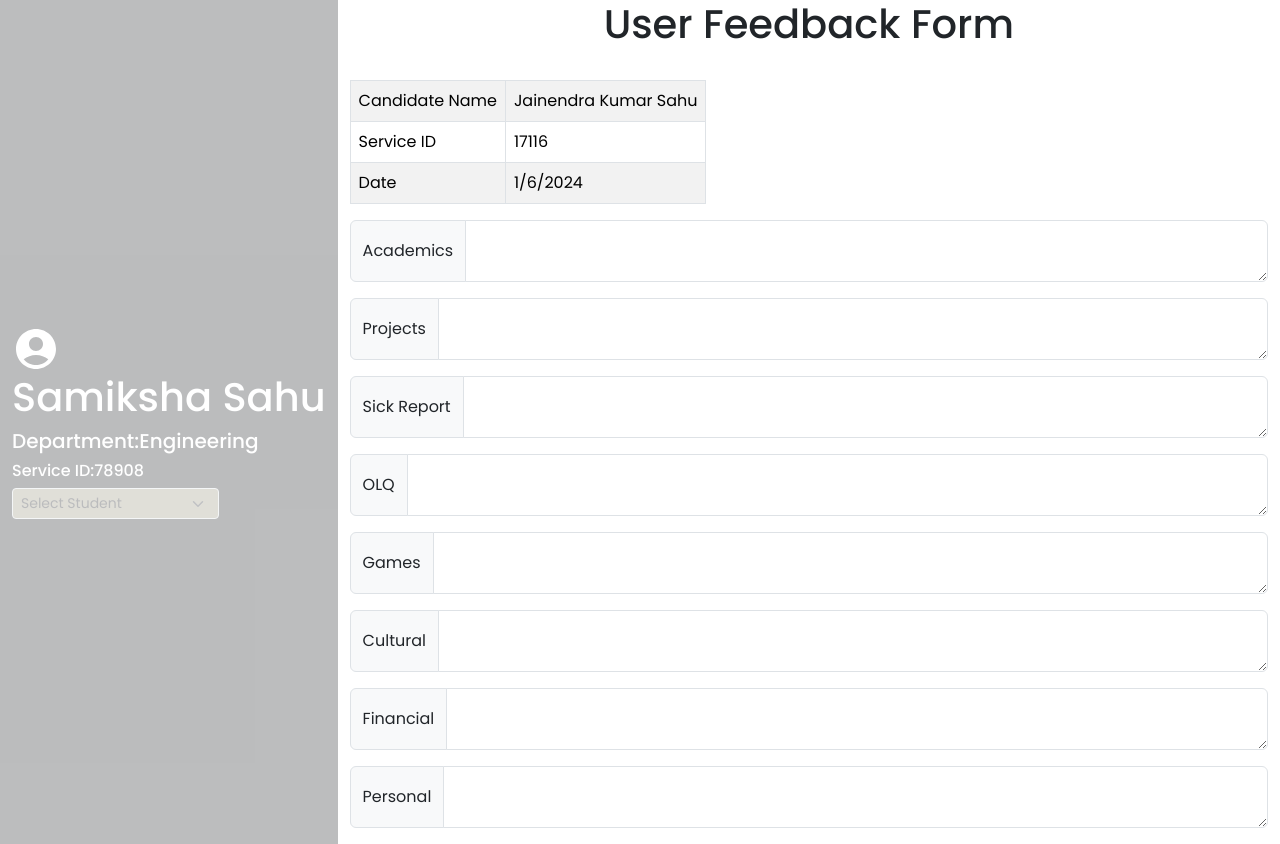
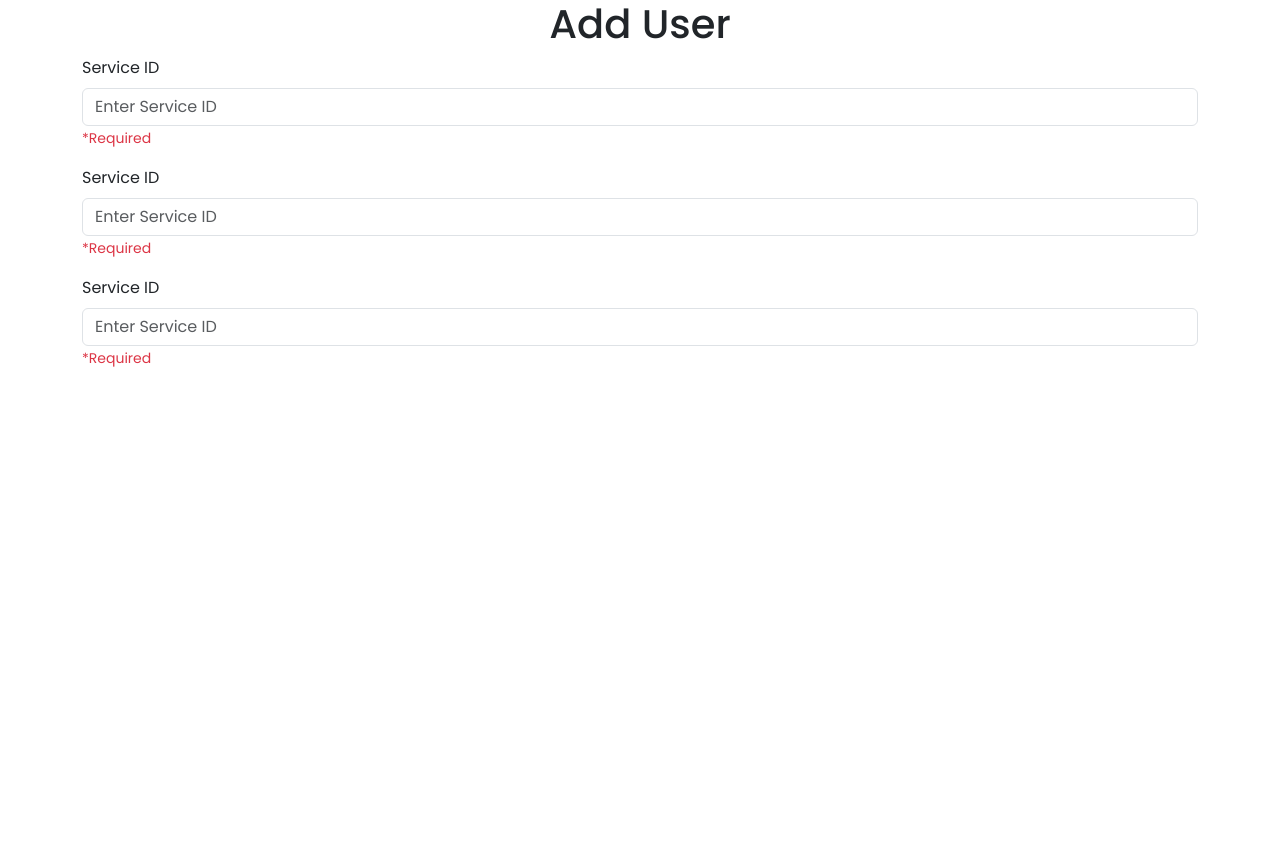
Before and after one commit to Shashwat-Sahu/online-feedback, a React (Create React App) app: page /admin/adduser in a window 1280 px wide. After the commit the page ends 800 px from the top, so only its background shows below. Built offline with nearby package versions, Linux system fonts and the light colour scheme.

Commit message:
Admin dashboard added

```diff
--- a/package.json
+++ b/package.json
@@ -16,6 +16,7 @@
     "react": "^18.2.0",
     "react-bootstrap": "^2.9.2",
     "react-dom": "^18.2.0",
+    "react-router-dom": "^6.21.2",
     "react-scripts": "5.0.1",
     "styled-components": "^6.1.6",
     "web-vitals": "^2.1.4"
--- a/src/App.js
+++ b/src/App.js
@@ -3,13 +3,20 @@ import './App.css';
 import Login from './Pages/Login';
 import FeedbackFrom from './Pages/User/FeedbackForm'
 import 'bootstrap/dist/css/bootstrap.min.css'
+import { BrowserRouter, Routes, Route } from "react-router-dom";
+import AdminDashboard from './Pages/Admin';
+import AddUser from './Pages/Admin/AddUser';
 
 function App() {
   return (
-    <div className="App">
-        {/* <Login/> */}
-      <FeedbackFrom/>
-    </div>
+    <BrowserRouter>
+      <Routes>
+        <Route path="/" Component={Login}/>
+        <Route path="/userfeedback" Component={FeedbackFrom} />
+        <Route path="/admindashboard" Component={AdminDashboard}/>
+        <Route path="/admin/adduser" Component={AddUser}/>
+      </Routes>
+    </BrowserRouter>
   );
 }
 
--- /dev/null
+++ b/src/Pages/Admin/AddUser.jsx
@@ -0,0 +1,44 @@
+import React from "react";
+import { Col, Container, Form, Row } from "react-bootstrap";
+
+const AddUser = () => {
+
+    return (
+        <Container>
+            <Row>
+                <Col>
+                    <h1 className="text-center">Add User</h1>
+                </Col>
+            </Row>
+            <Row>
+                <Col>
+                    <Form>
+                        <Form.Group className="mb-3" controlId="formBasicEmail">
+                            <Form.Label>Service ID</Form.Label>
+                            <Form.Control type="number" placeholder="Enter Service ID" />
+                            <Form.Text className="text-danger">
+                                *Required
+                            </Form.Text>
+                        </Form.Group>
+                        <Form.Group className="mb-3" controlId="formBasicEmail">
+                            <Form.Label>Service ID</Form.Label>
+                            <Form.Control type="number" placeholder="Enter Service ID" />
+                            <Form.Text className="text-danger">
+                                *Required
+                            </Form.Text>
+                        </Form.Group>
+                        <Form.Group className="mb-3" controlId="formBasicEmail">
+                            <Form.Label>Service ID</Form.Label>
+                            <Form.Control type="number" placeholder="Enter Service ID" />
+                            <Form.Text className="text-danger">
+                                *Required
+                            </Form.Text>
+                        </Form.Group>
+                    </Form>
+                </Col>
+            </Row>
+        </Container>
+    )
+}
+
+export default AddUser;
--- /dev/null
+++ b/src/Pages/Admin/index.jsx
@@ -0,0 +1,31 @@
+import React from "react";
+import { Button, Card, Col, Container, Row } from "react-bootstrap";
+import { useNavigate } from "react-router-dom";
+
+const AdminDashboard = () => {
+    const navigate = useNavigate();
+    return (<>
+        <Container style={{ height: "100vh" }}>
+
+            <Row>
+                <Col>
+                    <h1 className="text-center">Admin Dashboard</h1>
+                </Col>
+            </Row>
+            <Row className="flex-grow-1 mt-5">
+                <Col xs={4} className="d-flex justify-content-center align-items-center">
+                    <Button variant="primary" style={{ width: "20rem", height: "10rem" }} onClick={()=>{navigate("/admin/adduser")}}>Add User</Button>
+                </Col>
+                <Col xs={4} className="d-flex justify-content-center align-items-center">
+                    <Button variant="primary" style={{ width: "20rem", height: "10rem" }}>Add Students</Button>
+                </Col>
+                <Col xs={4} className="d-flex justify-content-center align-items-center">
+                    <Button variant="primary" style={{ width: "20rem", height: "10rem" }}>Modify</Button>
+                </Col>
+            </Row>
+        </Container>
+    </>)
+
+}
+
+export default AdminDashboard;
```
Also changed, not shown: 1 other file (tests, documents, lock files or other folders).
